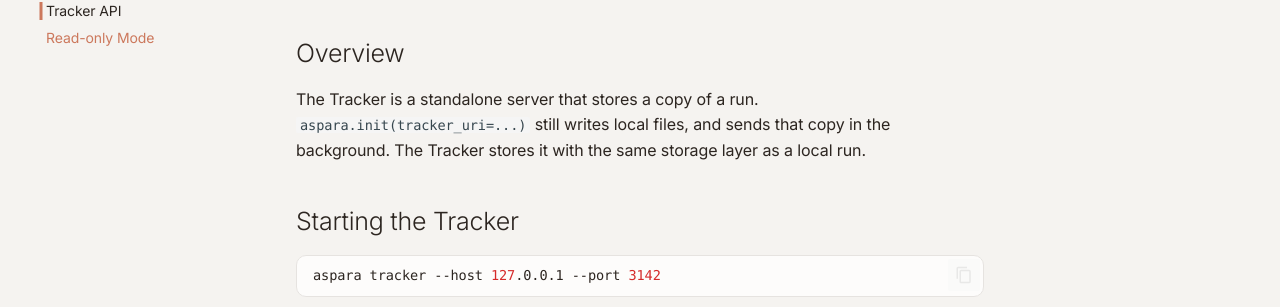
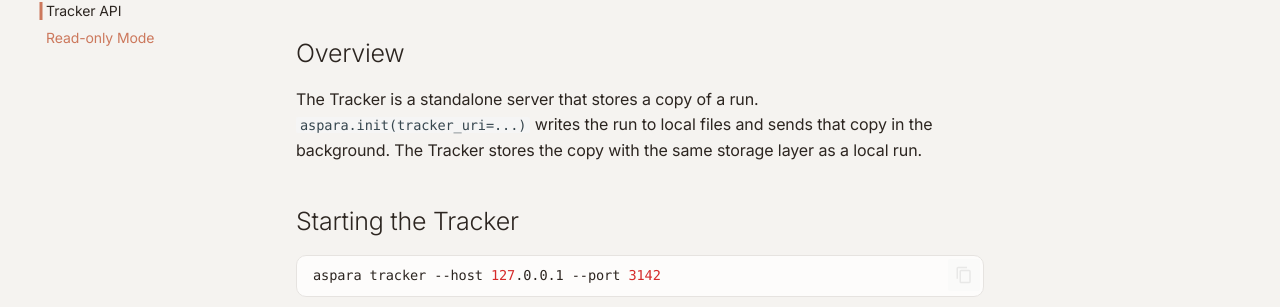
Before and after one commit to prednext/aspara, an MkDocs documentation site: the page built from docs/advanced/tracker-api.md, in a window 1280 px wide and 1079 px high. Shown: the part 315-622 px from the top of the window. Built offline with MkDocs 1.6.1 and Material for MkDocs 9.7.7, drawn with Linux system fonts in a browser that asks for light colours.

Commit message:
docs: describe Tracker copies without a prior remote mode
Readers do not know that tracker_uri once skipped local files, so the overview states the current write and copy directly.

Co-authored-by: Cursor <cursoragent@cursor.com>

```diff
--- a/docs/advanced/tracker-api.md
+++ b/docs/advanced/tracker-api.md
@@ -4,7 +4,7 @@ This page provides a conceptual overview of the Tracker. For detailed API docume
 
 ## Overview
 
-The Tracker is a standalone server that stores a copy of a run. `aspara.init(tracker_uri=...)` still writes local files, and sends that copy in the background. The Tracker stores it with the same storage layer as a local run.
+The Tracker is a standalone server that stores a copy of a run. `aspara.init(tracker_uri=...)` writes the run to local files and sends that copy in the background. The Tracker stores the copy with the same storage layer as a local run.
 
 ## Starting the Tracker
 
```
